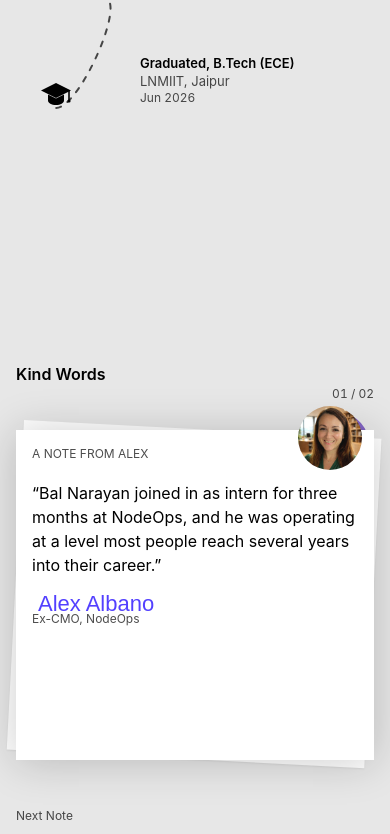
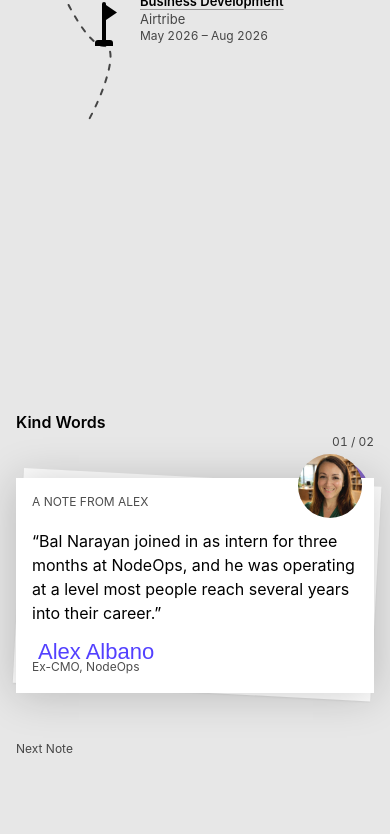
Before and after one commit to BNSx3801/portfolio-v2, a Next.js app: page / in a window 390 px wide. Shown: the part 2482-3316 px from the top of the page. Built offline with nearby package versions, Linux system fonts and the light colour scheme; a web font is replaced by a local one.

Commit message:
Responsive fixes: wrap rail subtitles, fit testimonial stack, left-align case-study captions

```diff
--- a/app/globals.css
+++ b/app/globals.css
@@ -373,6 +373,10 @@ header {
   flex: none;
   gap: 28px;
   padding-right: 28px;
+}
+/* As wide as the card, so a long subtitle wraps under it instead of stretching the slot. */
+.rail-set > article {
+  width: min-content;
 }
 
 .card {
@@ -1229,11 +1233,16 @@ header {
   #kind-words > button {
     margin-left: 0;
   }
+  /* The notes share one grid cell, so the stack is as tall as the longest note and no taller. */
   .note-stack {
+    display: grid;
     translate: 0;
-    height: 330px;
+    height: auto;
   }
   .kind-note {
+    position: relative;
+    inset: auto;
+    grid-area: 1 / 1;
     padding: 16px 16px 18px;
   }
   .kind-note[data-place="1"] {
--- a/components/ProofOfWork.tsx
+++ b/components/ProofOfWork.tsx
@@ -50,7 +50,7 @@ export function ProofOfWorkPage({ slug }: { slug: string }) {
           {section.items.map((item, i) => (
             <li key={i} className="pow-item">
               <Tile item={item} href={proofItemHref(slug, item)} />
-              <div className="mt-[13px] ml-[39px]">
+              <div className="mt-[13px] sm:ml-[39px]">
                 <p className="font-[590]">{item.title}</p>
                 <p className="mt-0.5 text-ink-muted">{item.subtitle}</p>
               </div>
```
